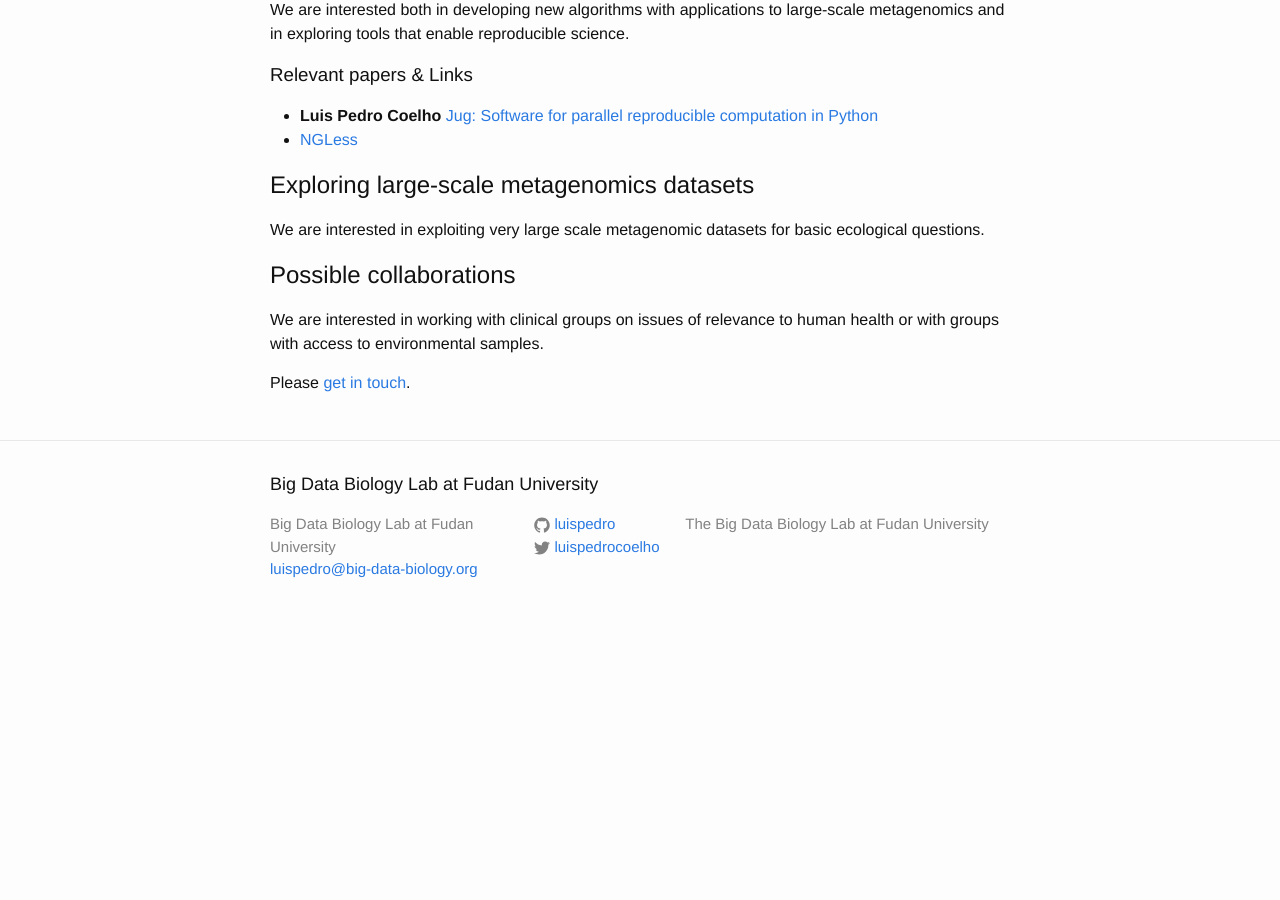
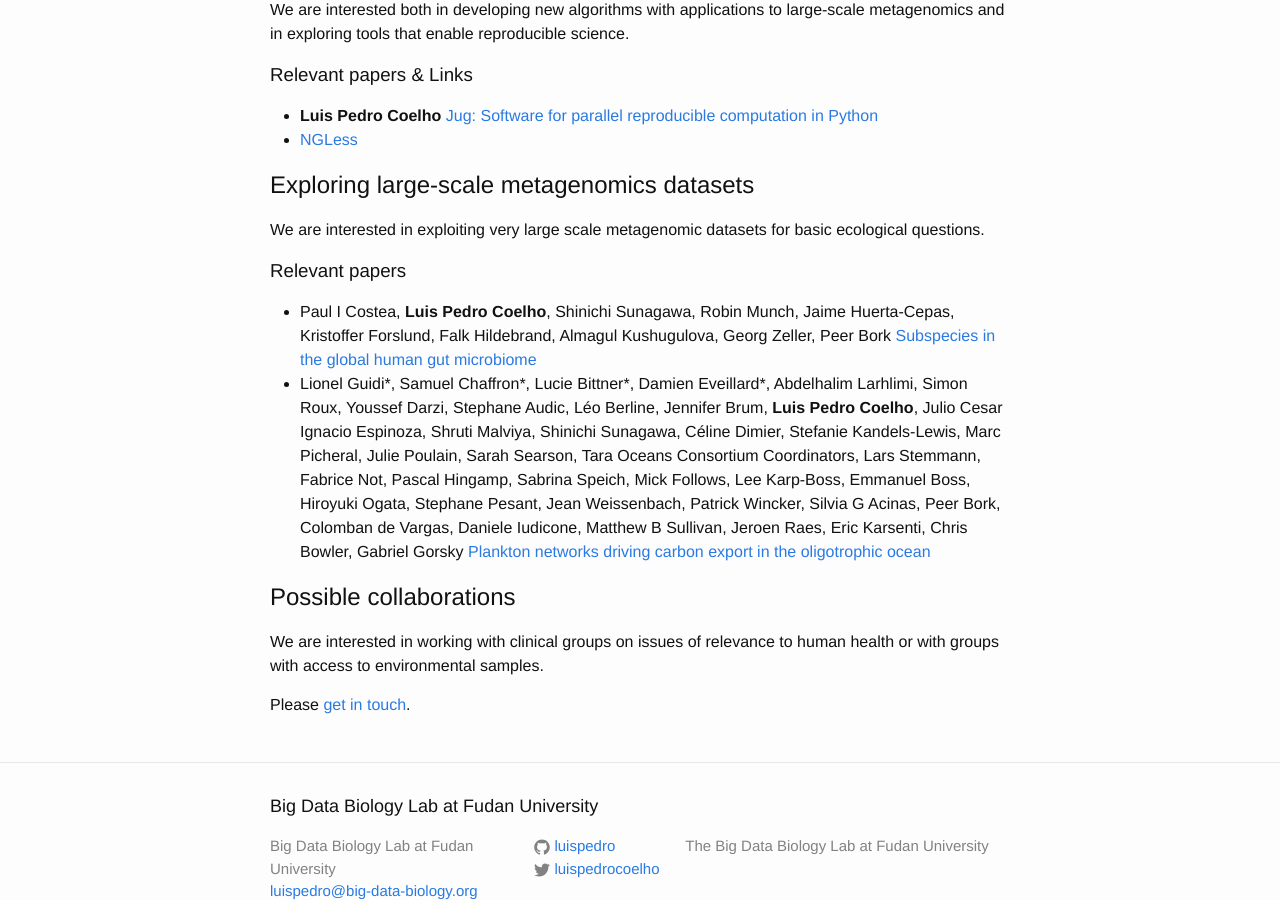
Before and after one commit to BigDataBiology/big-data-biology_org, a Jekyll site: the page built from interests.md, in a window 1280 px wide and 900 px high, scrolled down 619 px. Built offline with Jekyll 4.4.1, drawn with Linux system fonts in a browser that asks for light colours; before the commit the page ends 1260 px from its top, so only the background shows below that.

Commit message:
ENH More details on interests/PD position

```diff
--- a/interests.md
+++ b/interests.md
@@ -43,6 +43,23 @@ science.
 We are interested in exploiting very large scale metagenomic datasets for basic
 ecological questions.
 
+### Relevant papers
+
+- Paul I Costea, **Luis Pedro Coelho**, Shinichi Sunagawa, Robin Munch, Jaime
+  Huerta‐Cepas, Kristoffer Forslund, Falk Hildebrand, Almagul Kushugulova,
+  Georg Zeller, Peer Bork [Subspecies in the global human gut
+  microbiome](http://doi.org/10.15252/msb.20177589)
+- Lionel Guidi\*, Samuel Chaffron\*, Lucie Bittner\*, Damien Eveillard\*,
+  Abdelhalim Larhlimi, Simon Roux, Youssef Darzi, Stephane Audic, Léo Berline,
+  Jennifer Brum, **Luis Pedro Coelho**, Julio Cesar Ignacio Espinoza, Shruti
+  Malviya, Shinichi Sunagawa, Céline Dimier, Stefanie Kandels-Lewis, Marc
+  Picheral, Julie Poulain, Sarah Searson, Tara Oceans Consortium Coordinators,
+  Lars Stemmann, Fabrice Not, Pascal Hingamp, Sabrina Speich, Mick Follows, Lee
+  Karp-Boss, Emmanuel Boss, Hiroyuki Ogata, Stephane Pesant, Jean Weissenbach,
+  Patrick Wincker, Silvia G Acinas, Peer Bork, Colomban de Vargas, Daniele
+  Iudicone, Matthew B Sullivan, Jeroen Raes, Eric Karsenti, Chris Bowler,
+  Gabriel Gorsky [Plankton networks driving carbon export in the oligotrophic
+  ocean](http://doi.org/10.1038/nature16942)
 
 ## Possible collaborations
 
```
Also changed, not shown: positions.md (+8 -8 lines).
